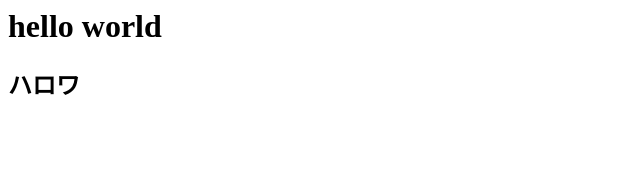
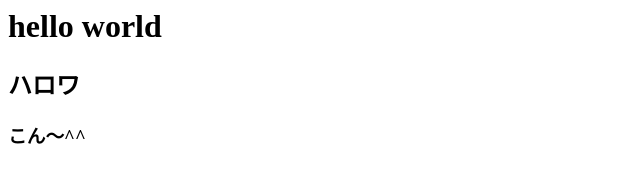
Before and after one commit to Terra0723/Terra0723.github.io, a plain HTML site: page index.html in a window 1280 px wide. Shown: the full height of the page, 0-640 px from the left. Drawn offline with Linux system fonts and the light colour scheme.

Commit message:
あおり文が追加された

```diff
--- a/index.html
+++ b/index.html
@@ -1,2 +1,3 @@
 <h1>hello world</h1>
 <h2>ハロワ</h2>
+<h3>こん～^^</h3>
```
